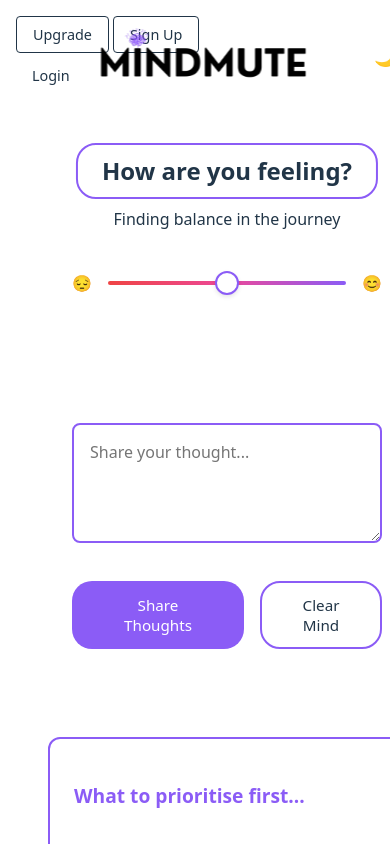
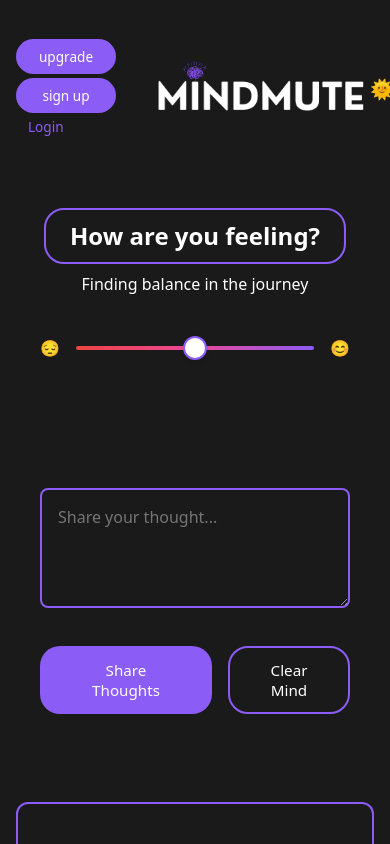
Before and after one commit to fahadbash1r/Mindmute, a React (Vite) app: page / in a window 390 px wide. Shown: the top 844 px of the page. Built offline with nearby package versions, Linux system fonts and the light colour scheme.

Commit message:
Revert header changes back to previous version

```diff
--- a/src/App.css
+++ b/src/App.css
@@ -70,37 +70,76 @@
 }
 
 /* Header Styles */
-.header {
-  display: flex;
-  justify-content: space-between;
+header {
+  width: 100%;
+  max-width: 1400px;
+  margin: 0 auto;
+  padding: 1.5rem 2rem;
+  display: grid;
+  grid-template-columns: auto 1fr auto;
   align-items: center;
-  padding: 1rem;
+  gap: 2rem;
   position: relative;
-  max-width: 1200px;
-  margin: 0 auto;
-  width: 100%;
 }
 
-.header-left,
-.header-right {
-  flex: 1;
+.auth-buttons {
+  display: flex;
+  flex-direction: column;
+  align-items: flex-start;
+  gap: 0.75rem;
+  min-width: 100px;
+}
+
+.upgrade-btn, .sign-up-btn {
+  background: #8b5cf6;
+  color: white;
+  border: none;
+  padding: 0.75rem 1.5rem;
+  border-radius: 20px;
+  cursor: pointer;
+  font-size: 0.9rem;
+  font-weight: 500;
+  text-transform: lowercase;
+  width: 100%;
+  text-align: center;
+}
+
+.login-btn {
+  color: #8b5cf6;
+  text-decoration: none;
+  font-weight: 500;
+  font-size: 0.9rem;
+  padding-left: 1rem;
+}
+
+.mode-switcher {
+  padding: 0.75rem;
+  border: none;
+  background: none;
+  cursor: pointer;
+  color: inherit;
+  font-size: 1.2rem;
   display: flex;
   align-items: center;
+  justify-content: center;
+  margin-left: auto;
 }
 
-.header-left {
-  gap: 1rem;
-}
-
-.header-center {
+.logo {
+  display: flex;
+  align-items: center;
+  justify-content: center;
   position: absolute;
   left: 50%;
   transform: translateX(-50%);
+  margin: 0 auto;
+  width: auto;
 }
 
-.logo {
+.logo img {
   max-height: 60px;
   width: auto;
+  display: block;
 }
 
 .light-mode {
@@ -133,12 +172,6 @@
   color: inherit;
 }
 
-.logo img {
-  max-height: 60px;
-  width: auto;
-  display: block;
-}
-
 .logo.dark img, .logo.light img {
   filter: none;
 }
@@ -161,36 +194,6 @@
   align-items: center;
   gap: 1rem;
   justify-self: start;
-}
-
-.auth-buttons {
-  display: flex;
-  flex-direction: column;
-  align-items: flex-start;
-  gap: 0.75rem;
-  min-width: 100px;
-}
-
-.upgrade-btn, .sign-up-btn {
-  background: #8b5cf6;
-  color: white;
-  border: none;
-  padding: 0.75rem 1.5rem;
-  border-radius: 20px;
-  cursor: pointer;
-  font-size: 0.9rem;
-  font-weight: 500;
-  text-transform: lowercase;
-  width: 100%;
-  text-align: center;
-}
-
-.login-btn {
-  color: #8b5cf6;
-  text-decoration: none;
-  font-weight: 500;
-  font-size: 0.9rem;
-  padding-left: 1rem;
 }
 
 .menu-button {
@@ -631,18 +634,11 @@
 
 /* Mobile styles */
 @media (max-width: 768px) {
-  .header {
+  header {
     padding: 1rem;
-  }
-
-  .header-left {
-    gap: 0.5rem;
-  }
-
-  .auth-buttons {
-    flex-direction: column;
-    align-items: flex-start;
-    gap: 0.75rem;
+    grid-template-columns: auto 1fr auto;
+    gap: 1.5rem;
+    position: relative;
   }
 
   .logo {
@@ -651,17 +647,19 @@
     margin-left: -1rem;
   }
 
-  .logo img {
-    max-height: 45px;
-  }
-
-  .mode-toggle {
+  .mode-switcher {
     position: absolute;
     right: 1.5rem;
     top: 50%;
     transform: translateY(-50%);
     padding: 0.75rem;
     z-index: 10;
+  }
+
+  .auth-buttons {
+    flex-direction: column;
+    align-items: flex-start;
+    gap: 0.75rem;
   }
 
   .upgrade-btn, .sign-up-btn {
@@ -801,12 +799,12 @@
 
 /* Small mobile screens */
 @media (max-width: 480px) {
-  .mode-toggle {
-    right: 1rem;
+  .mode-switcher {
+    right: 1.25rem;
     padding: 0.5rem;
   }
 
-  .header-left {
+  .auth-buttons {
     flex-wrap: wrap;
     gap: 0.25rem;
   }
@@ -814,7 +812,7 @@
 
 /* Desktop styles */
 @media (min-width: 769px) {
-  .header {
+  header {
     padding: 1.5rem 3rem;
     gap: 3rem;
   }
@@ -833,7 +831,7 @@
     align-items: center;
   }
 
-  .mode-toggle {
+  .mode-switcher {
     font-size: 1.5rem;
   }
 
--- a/src/App.jsx
+++ b/src/App.jsx
@@ -441,17 +441,13 @@
 }
 
 function App() {
-  const [darkMode, setDarkMode] = useState(false);
+  const [theme, setTheme] = useState('dark')
   const [response, setResponse] = useState(null)
   const [oldThoughts, setOldThoughts] = useState([])
 
-  useEffect(() => {
-    if (darkMode) {
-      document.body.classList.add('dark');
-    } else {
-      document.body.classList.remove('dark');
-    }
-  }, [darkMode]);
+  const toggleTheme = () => {
+    setTheme(prev => prev === 'dark' ? 'light' : 'dark')
+  }
 
   const handleThoughtSubmit = (data) => {
     console.log('Received response:', data); // Add this for debugging
@@ -465,29 +461,8 @@
   }
 
   return (
-    <div className="app">
-      <header className="header">
-        <div className="header-left">
-          <button className="btn">Upgrade</button>
-          <button className="btn">Sign Up</button>
-          <a href="/login" className="login">Login</a>
-        </div>
-
-        <div className="header-center">
-          <img src="/src/assets/mindmute-dark.png" alt="Mindmute Logo" className="logo light-mode" />
-          <img src="/src/assets/mindmute-light.png" alt="Mindmute Logo" className="logo dark-mode" />
-        </div>
-
-        <div className="header-right">
-          <button
-            className="mode-toggle"
-            onClick={() => setDarkMode(!darkMode)}
-            aria-label={darkMode ? "Switch to light mode" : "Switch to dark mode"}
-          >
-            {darkMode ? '🌞' : '🌙'}
-          </button>
-        </div>
-      </header>
+    <div className={`app-container ${theme}`}>
+      <Header theme={theme} toggleTheme={toggleTheme} />
       <main>
         <EmotionSlider />
         <ThoughtInput onSubmit={handleThoughtSubmit} />
```
